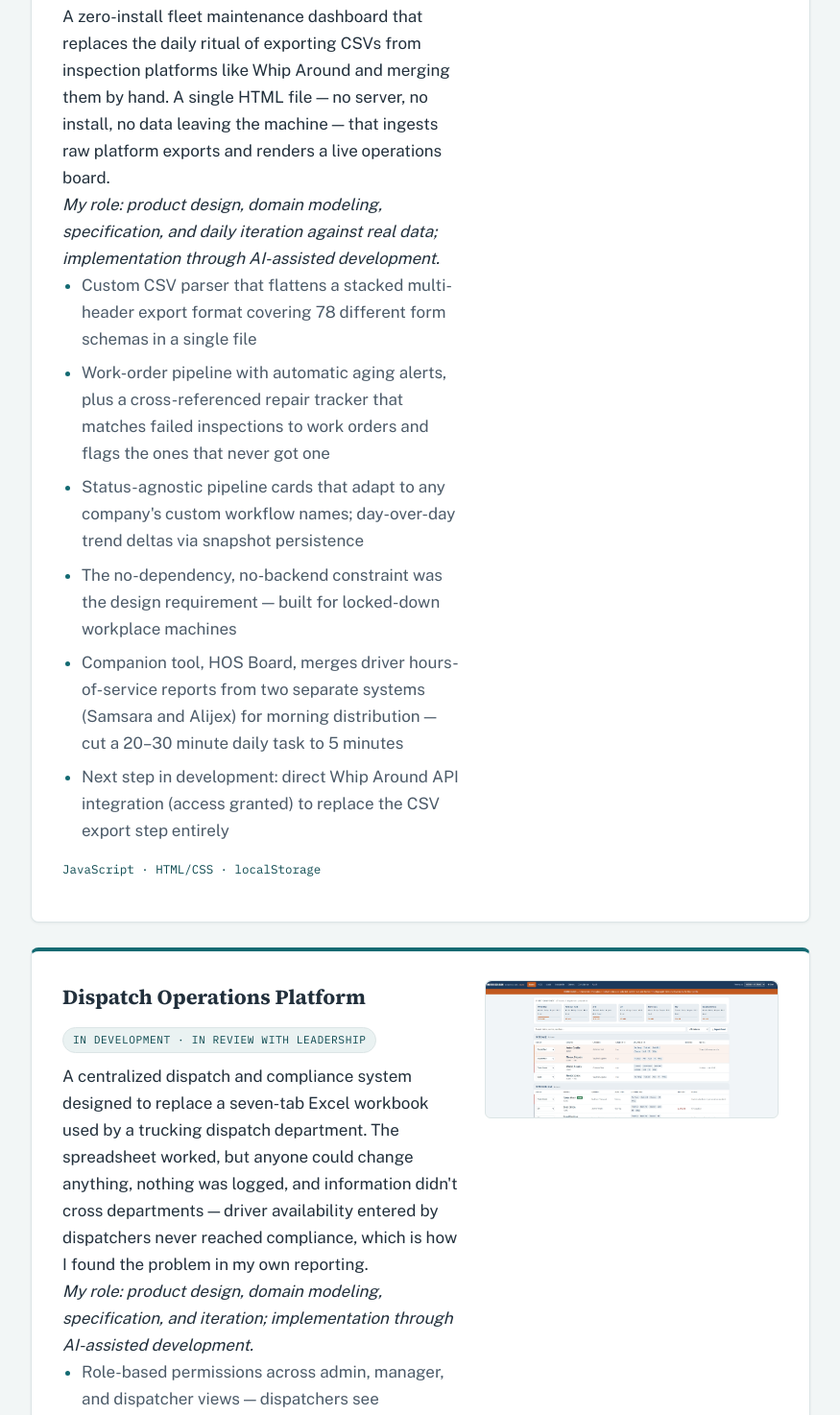
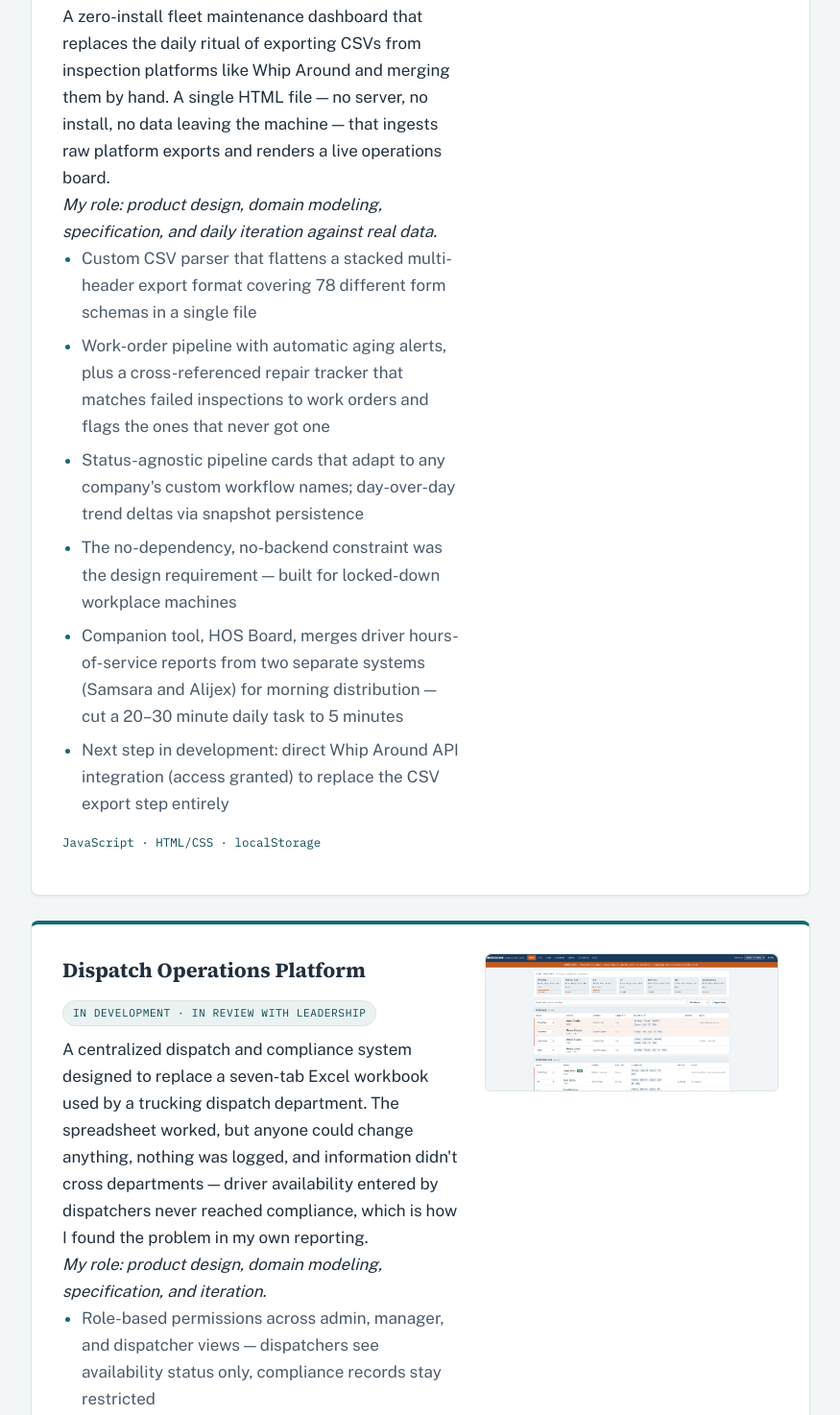
Before and after one commit to CyberStudyLabs/portfolio, a plain HTML site: page index.html in a window 1280 px wide. Shown: the part 2625-4099 px from the top of the page at 96% size, without its empty margins (202-1077 px from the left). Drawn offline with nearby package versions, Linux system fonts and the light colour scheme.

Commit message:
Add files via upload

```diff
--- a/index.html
+++ b/index.html
@@ -220,7 +220,7 @@
       <span class="status">Internal tool · in daily use</span>
     </div>
     <p>A zero-install fleet maintenance dashboard that replaces the daily ritual of exporting CSVs from inspection platforms like Whip Around and merging them by hand. A single HTML file — no server, no install, no data leaving the machine — that ingests raw platform exports and renders a live operations board.</p>
-    <p><em>My role: product design, domain modeling, specification, and daily iteration against real data; implementation through AI-assisted development.</em></p>
+    <p><em>My role: product design, domain modeling, specification, and daily iteration against real data.</em></p>
     <ul class="highlights">
       <li>Custom CSV parser that flattens a stacked multi-header export format covering 78 different form schemas in a single file</li>
       <li>Work-order pipeline with automatic aging alerts, plus a cross-referenced repair tracker that matches failed inspections to work orders and flags the ones that never got one</li>
@@ -242,7 +242,7 @@
       <span class="status">In development · in review with leadership</span>
     </div>
     <p>A centralized dispatch and compliance system designed to replace a seven-tab Excel workbook used by a trucking dispatch department. The spreadsheet worked, but anyone could change anything, nothing was logged, and information didn't cross departments — driver availability entered by dispatchers never reached compliance, which is how I found the problem in my own reporting.</p>
-    <p><em>My role: product design, domain modeling, specification, and iteration; implementation through AI-assisted development.</em></p>
+    <p><em>My role: product design, domain modeling, specification, and iteration.</em></p>
     <ul class="highlights">
       <li>Role-based permissions across admin, manager, and dispatcher views — dispatchers see availability status only, compliance records stay restricted</li>
       <li>Audit trail writing an entry per save, replacing a workbook with no change history</li>
@@ -328,7 +328,7 @@
   <div class="about-card">
     <p>I started building software to solve problems in front of me: training materials I wished existed, and reporting work in fleet operations that consumed hours of my day. Those projects grew into NovaCore Technologies, the company through which I develop and operate my products.</p>
     <p>A consistent theme across my work is education — training SOC analysts, teaching kids to program, helping new CDL drivers with compliance. I'm currently designing a caregiver-support platform for families managing dementia.</p>
-  <p>On how I work: I build with AI-assisted development. The product design, domain knowledge, architecture decisions, and iteration are mine; AI accelerates the implementation. The Village, my CS50 final project, was hand-coded from scratch and reflects my grounding in the fundamentals underneath.</p>
+  <p>How I work: my strength is architecture and domain knowledge — modeling how a system should behave, writing the specifications, designing the data relationships and integrations, and reviewing implementations against them. I write and maintain the code as well, working in standard code editors along with AI development tools. The domain knowledge behind these products — DOT compliance, security operations, instructional design — comes from my own work experience in those fields.</p>
   </div>
 </section>
 
```
